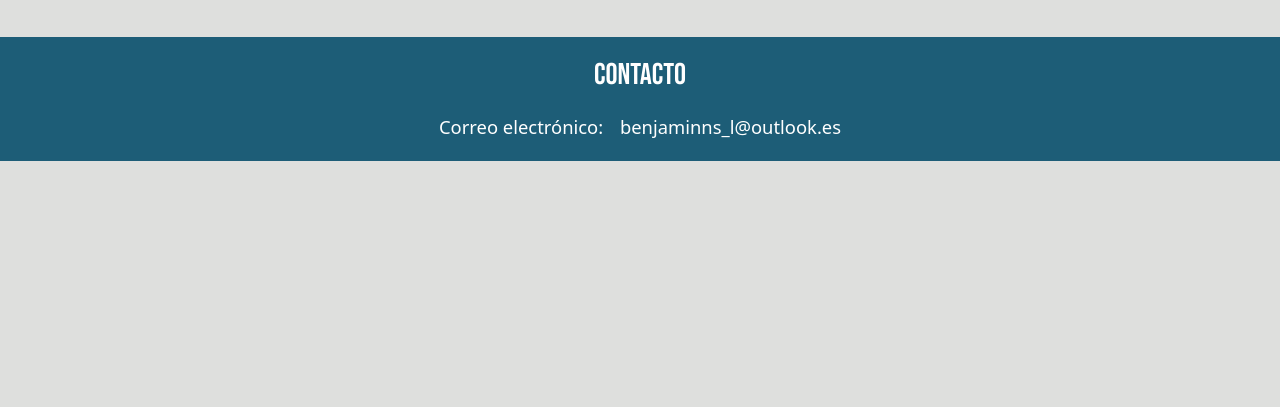
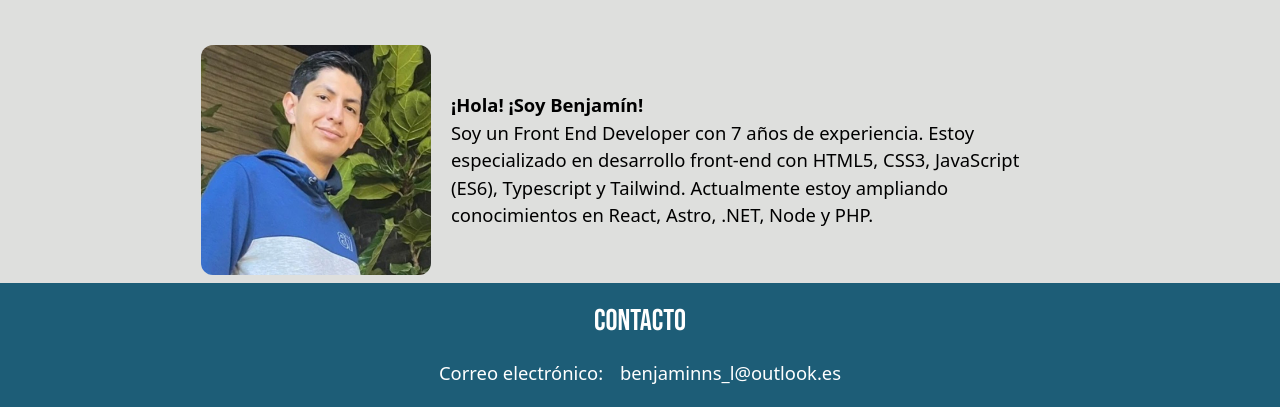
Before and after one commit to BenjaminNS/welcome-page, a website built with Vite: page index.html in a window 1280 px wide. Shown: the part 1038-1445 px from the top of the page. Before the commit the page ends 1199 px from the top, so only its background shows below. Built offline with nearby package versions, Linux system fonts and the light colour scheme; a web font is replaced by a local one.

Commit message:
Agrega seccion "Sobre mi"

```diff
--- a/index.html
+++ b/index.html
@@ -114,6 +114,20 @@
         <img class="technology" src="/technologies/Blender-Dark.svg" alt="Blender" title="Blender">
       </section>
 
+      <section id="sobre-mi" class="flex flex-wrap justify-center my-2 gap-2">
+        <div class="w-full md:w-auto flex justify-center">
+          <!-- <img class="object-cover rounded-xl" src="perfil.jpeg" style="max-width: 400px;" alt=""> -->
+          <img class="object-cover rounded-xl" src="perfil2.jpg" style="max-width: 230px;" alt="">
+        </div>
+        <div class="flex justify-center items-center p-3" style="max-width: 40rem;">
+          <div style="max-width: 40rem;">
+            <p style="font-size: 1.15em; font-weight: bold;">¡Hola! ¡Soy Benjamín!</p>
+            <p>Soy un Front End Developer con 7 años de experiencia. Estoy especializado en desarrollo front-end con HTML5, CSS3, JavaScript (ES6), Typescript y  Tailwind.
+            Actualmente estoy ampliando conocimientos en React, Astro, .NET, Node y PHP.</p>
+          </div>
+        </div>
+      </section>
+
       <section id="contacto" class="text-white px-3 py-5">
         <h1 class="text-3xl mb-5">Contacto</h1>
         <p>Correo electrónico: <span class="ms-3">benjaminns_l@outlook.es</span></p>
--- a/src/style.css
+++ b/src/style.css
@@ -54,9 +54,10 @@ body {
   grid-template-areas:
     "nombre"
     "proyecto-estrella"
+    "proyectos"
     "capturas"
-    "proyectos"
     "tecnologias"
+    "sobre-mi"
     "contacto"
   ;
   /* gap: 1rem; */
@@ -76,6 +77,9 @@ body {
       max-width: 80vw;
       height: clamp(1px, .5vw, 3px);
     }
+  }
+  #sobre-mi{
+    grid-area: sobre-mi;
   }
   #proyecto-estrella{
     grid-area: proyecto-estrella;
```
Also changed, not shown: public/perfil.jpeg (added), public/perfil2.jpg (added).
